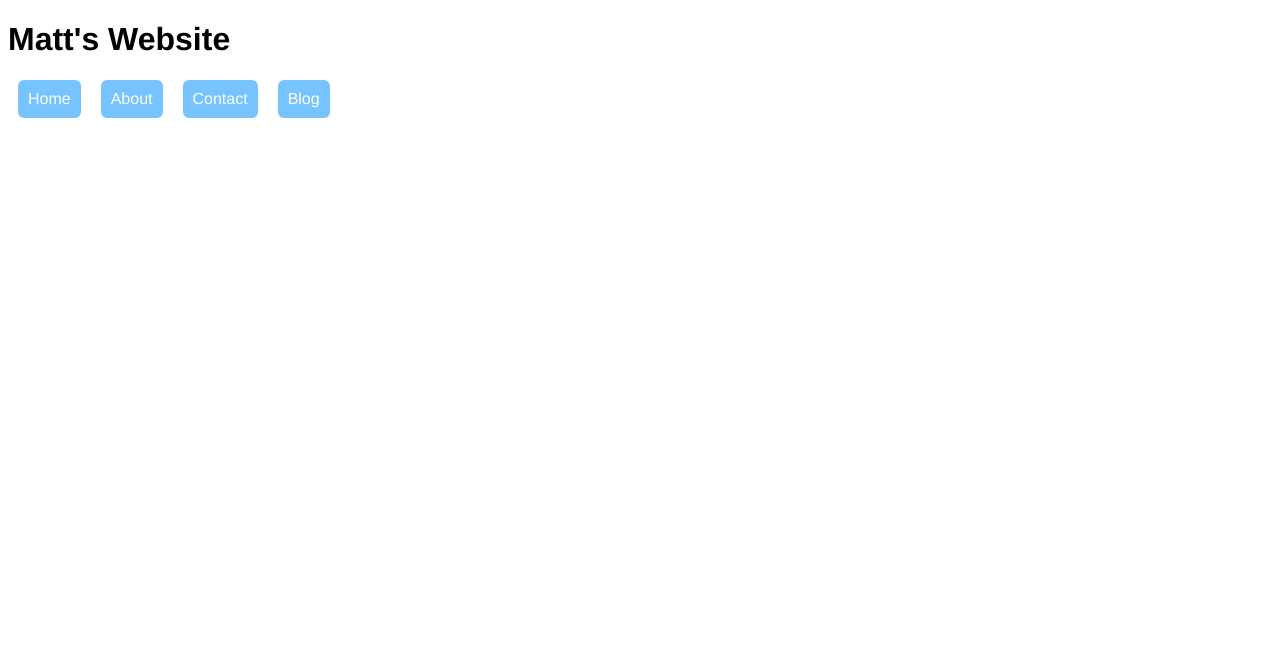
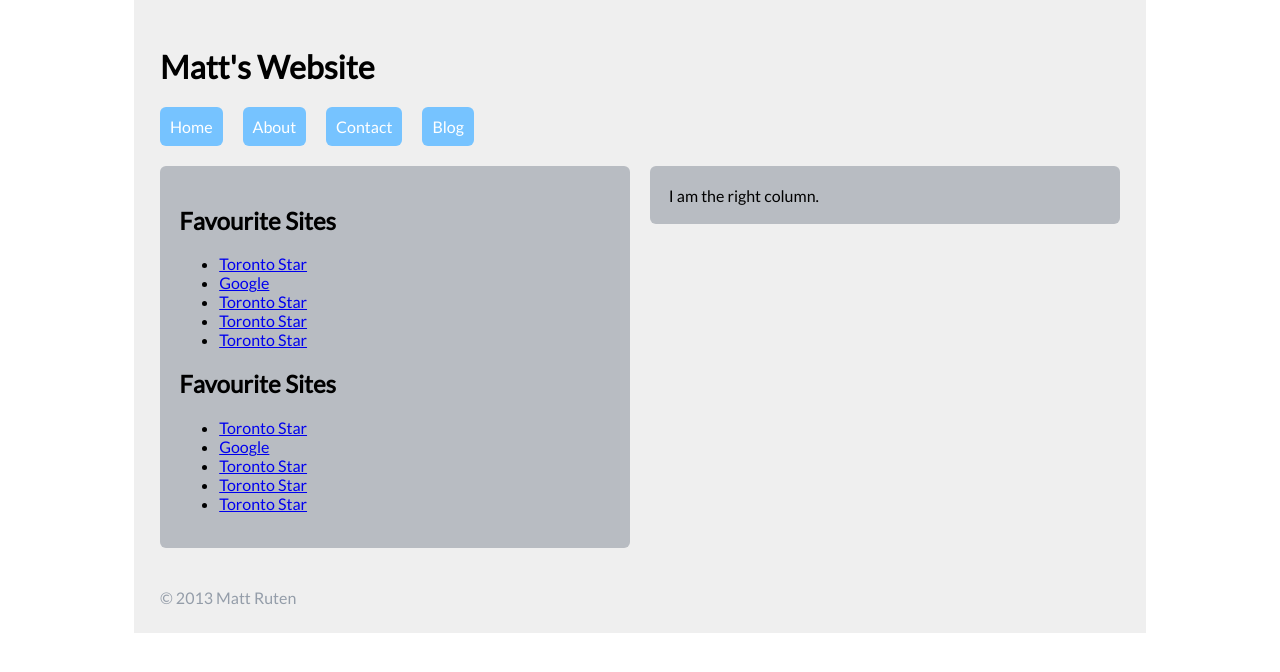
Before and after one commit to nomatteus/html-class-files, a plain HTML site: page htmlcss-april24/doing-it-live/index.html in a window 1280 px wide. Drawn offline with Linux system fonts and the light colour scheme.

Commit message:
Add code from today's class.

```diff
--- a/htmlcss-april24/doing-it-live/index.html
+++ b/htmlcss-april24/doing-it-live/index.html
@@ -2,9 +2,21 @@
 <html>
 <head>
   <title>Matt's Page</title>
+
+  <link href='http://fonts.googleapis.com/css?family=Lato' rel='stylesheet' type='text/css'>
+
   <style type="text/css">
     body {
-      font-family: Helvetica, Arial, sans-serif;
+      font-family: 'Lato', Helvetica, Arial, sans-serif;
+      margin: 0;
+    }
+    #main {
+      background-color: #efefef;
+      max-width: 960px;
+      min-width: 320px;
+      margin: 0 auto;
+      overflow: hidden;
+      padding: 2%;
     }
 
     header {
@@ -20,8 +32,7 @@
     }
     nav ul li {
       float: left;
-      margin-left: 10px;
-      margin-right: 10px;
+      margin-right: 20px;
     }
     nav ul li a {
       display: block;
@@ -35,10 +46,34 @@
       background-color: #95cdff;
     }
 
+    .columns {
+      overflow: hidden;
+      margin-top: 20px;
+    }
+    .columns .column {
+      width: 45%;
+      padding: 2%;
+      border-radius: 6px;
+      background-color: #b8bcc2;
+    }
+    .columns .column.left {
+      float: left;
+    }
+    .columns .column.right {
+      float: right;
+    }
+
+    /* This is a comment */
+    footer {
+      margin-top: 40px;
+      color: #949da9;
+    }
 
   </style>
 </head>
 <body>
+
+  <div id="main">
 
     <header>
       <h1>Matt's Website</h1>
@@ -53,7 +88,41 @@
       </ul>
     </nav>
 
+    <section>
+      <div class="columns">
+        <div class="column left">
 
+          <h2>Favourite Sites</h2>
+          <ul>
+            <li><a href="http://www.thestar.com/">Toronto Star</a></li>
+            <li><a href="http://www.google.com/">Google</a></li>
+            <li><a href="http://www.thestart.com/">Toronto Star</a></li>
+            <li><a href="http://www.thestar.com/">Toronto Star</a></li>
+            <li><a href="http://www.thestar.com/">Toronto Star</a></li>
+          </ul>
+
+          <h2>Favourite Sites</h2>
+          <ul>
+            <li><a href="http://www.thestar.com/">Toronto Star</a></li>
+            <li><a href="http://www.google.com/">Google</a></li>
+            <li><a href="http://www.thestar.com/">Toronto Star</a></li>
+            <li><a href="http://www.thestar.com/">Toronto Star</a></li>
+            <li><a href="http://www.thestar.com/">Toronto Star</a></li>
+          </ul>
+
+        </div>
+        <div class="column right">
+          I am the right column.
+        </div>
+      </div>
+    </section>
+
+    <footer>
+      <!-- This is a comment -->
+      &copy; 2013 Matt Ruten
+    </footer>
+
+  </div>
 
 </body>
 </html>
```
Lines whose indentation alone changed are shown as unchanged.
